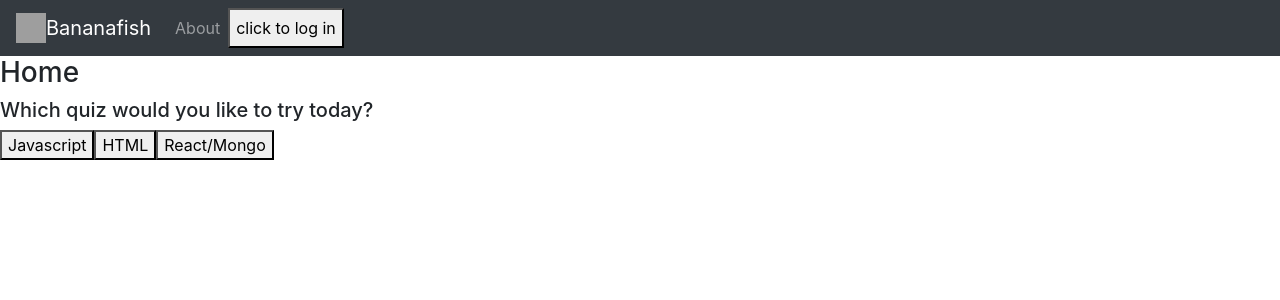
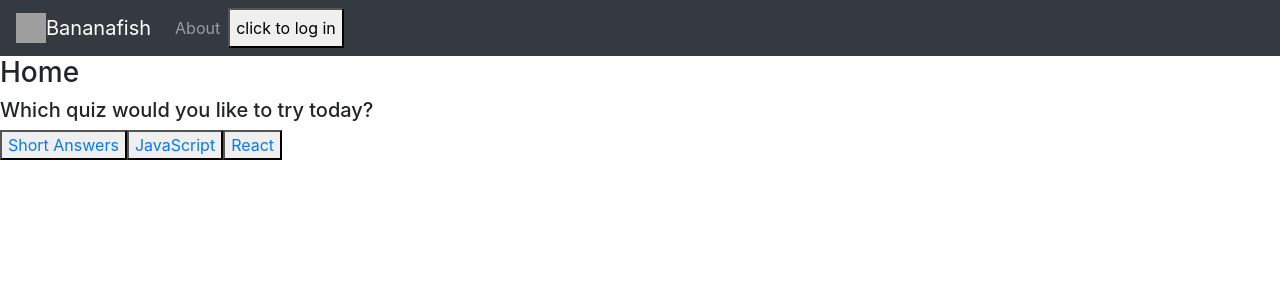
Before and after one commit to saruit0105/Interprep---MERN-stack-final-project, a React (Create React App) app in the folder frontend/: page /landing in a window 1280 px wide. Shown: the top 300 px of the page. Built offline with nearby package versions, Linux system fonts and the light colour scheme; no server answers; grey boxes are pictures that could not be loaded.

Commit message:
more landing changes

```diff
--- a/frontend/src/App.js
+++ b/frontend/src/App.js
@@ -85,7 +85,7 @@ export default class App extends Component {
           />
           <Route
             exact
-            path="/questions"
+            path="/quiz/javascript"
             render={props => (
               <Questions {...props} user={this.state.currentlyLoggedInUser} />
             )}
--- a/frontend/src/components/Landing.jsx
+++ b/frontend/src/components/Landing.jsx
@@ -1,14 +1,30 @@
 import React, { Component } from "react";
+import { Link } from "react-router-dom";
+const links = [
+  { label: "Short Answers", path: "/quiz/shortanswers" },
 
+  {
+    label: "JavaScript",
+
+    catagory: "javascript"
+  },
+  {
+    label: "React",
+
+    catagory: "react"
+  }
+];
 class Landing extends Component {
   render() {
     return (
       <div>
         <h3> Home </h3>
         <h5> Which quiz would you like to try today?</h5>
-        <button> Javascript </button>
-        <button> HTML </button>
-        <button> React/Mongo</button>
+        {links.map(({ label, path, catagory }) => (
+          <button key={path}>
+            <Link to={`/quiz/${catagory}`}>{label}</Link>
+          </button>
+        ))}
       </div>
     );
   }
```
